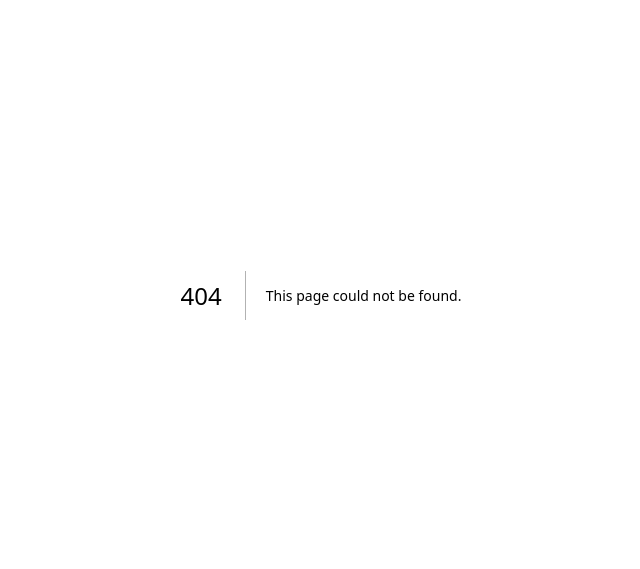
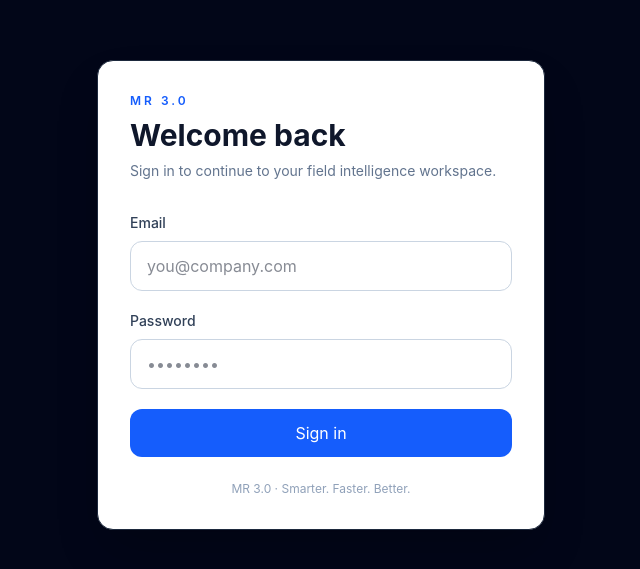
Before and after one commit to rohansharma111/mr-3, a Next.js app: page /login in a window 1280 px wide. Before the commit this address had no page. Shown: the part 105-674 px from the top of the page, without its empty margins (319-959 px from the left). Built offline with nearby package versions, Linux system fonts and the light colour scheme.

Commit message:
feat: add MR 3.0 sign-in page

```diff
--- /dev/null
+++ b/app/login/page.tsx
@@ -0,0 +1,101 @@
+"use client";
+
+import { FormEvent, useState } from "react";
+import { signIn } from "next-auth/react";
+import { useRouter, useSearchParams } from "next/navigation";
+
+export default function LoginPage() {
+  const router = useRouter();
+  const searchParams = useSearchParams();
+  const callbackUrl = searchParams.get("callbackUrl") || "/";
+  const [email, setEmail] = useState("");
+  const [password, setPassword] = useState("");
+  const [error, setError] = useState("");
+  const [loading, setLoading] = useState(false);
+
+  async function handleSubmit(event: FormEvent<HTMLFormElement>) {
+    event.preventDefault();
+    setError("");
+    setLoading(true);
+
+    const result = await signIn("credentials", {
+      email,
+      password,
+      redirect: false,
+      redirectTo: callbackUrl
+    });
+
+    setLoading(false);
+
+    if (!result?.ok) {
+      setError("Invalid credentials. Please check your email and password.");
+      return;
+    }
+
+    router.replace(result.url || callbackUrl);
+    router.refresh();
+  }
+
+  return (
+    <main className="min-h-screen bg-slate-950 flex items-center justify-center px-6">
+      <div className="w-full max-w-md rounded-2xl border border-slate-800 bg-white p-8 shadow-2xl">
+        <div className="mb-8">
+          <div className="text-xs font-semibold uppercase tracking-[0.25em] text-blue-600">
+            MR 3.0
+          </div>
+          <h1 className="mt-2 text-3xl font-bold text-slate-900">Welcome back</h1>
+          <p className="mt-2 text-sm text-slate-500">
+            Sign in to continue to your field intelligence workspace.
+          </p>
+        </div>
+
+        <form onSubmit={handleSubmit} className="space-y-5">
+          <label className="block">
+            <span className="mb-2 block text-sm font-medium text-slate-700">Email</span>
+            <input
+              type="email"
+              autoComplete="email"
+              required
+              value={email}
+              onChange={(event) => setEmail(event.target.value)}
+              className="w-full rounded-xl border border-slate-300 px-4 py-3 outline-none transition focus:border-blue-500 focus:ring-2 focus:ring-blue-100"
+              placeholder="you@company.com"
+            />
+          </label>
+
+          <label className="block">
+            <span className="mb-2 block text-sm font-medium text-slate-700">Password</span>
+            <input
+              type="password"
+              autoComplete="current-password"
+              required
+              minLength={8}
+              value={password}
+              onChange={(event) => setPassword(event.target.value)}
+              className="w-full rounded-xl border border-slate-300 px-4 py-3 outline-none transition focus:border-blue-500 focus:ring-2 focus:ring-blue-100"
+              placeholder="••••••••"
+            />
+          </label>
+
+          {error ? (
+            <div role="alert" className="rounded-xl bg-red-50 px-4 py-3 text-sm text-red-700">
+              {error}
+            </div>
+          ) : null}
+
+          <button
+            type="submit"
+            disabled={loading}
+            className="w-full rounded-xl bg-blue-600 px-4 py-3 font-semibold text-white transition hover:bg-blue-700 disabled:cursor-not-allowed disabled:opacity-60"
+          >
+            {loading ? "Signing in…" : "Sign in"}
+          </button>
+        </form>
+
+        <p className="mt-6 text-center text-xs text-slate-400">
+          MR 3.0 · Smarter. Faster. Better.
+        </p>
+      </div>
+    </main>
+  );
+}
```
